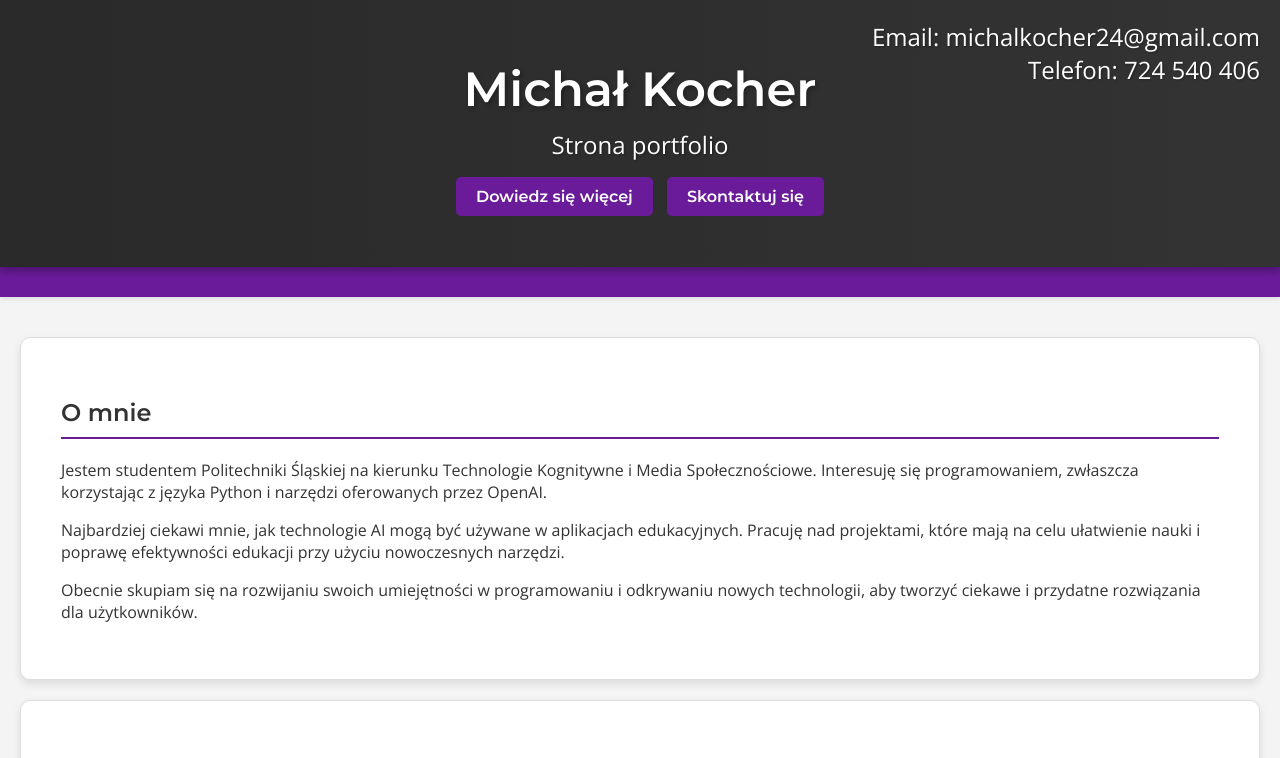
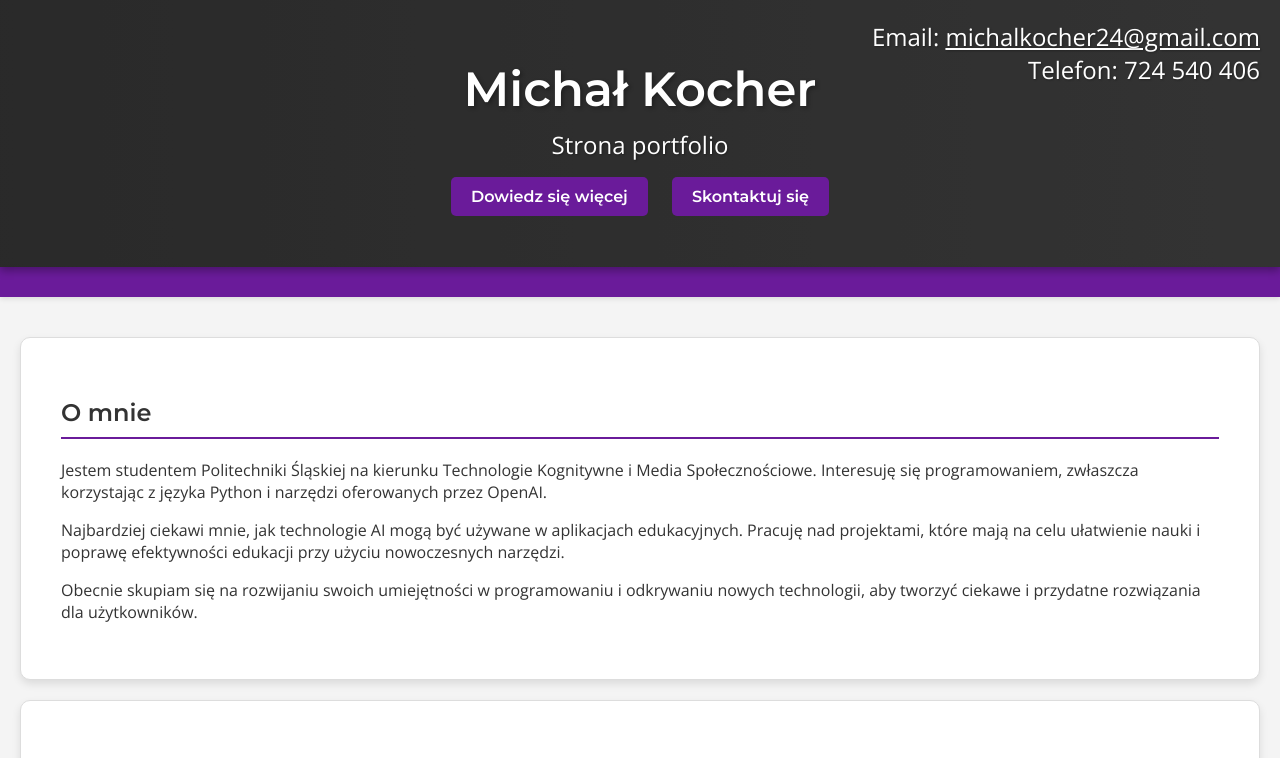
Before and after one commit to Mikele-Kochas/Strona-portfolio, a plain HTML site: page index.html in a window 1280 px wide. In both pictures the pointer is over the link 1102 px from the left and 36 px from the top of the page. Shown: the top 758 px of the page. Drawn offline with nearby package versions, Linux system fonts and the light colour scheme.

Commit message:
Update styles.css

```diff
--- a/styles.css
+++ b/styles.css
@@ -62,7 +62,7 @@ header p {
     font-family: 'Montserrat', sans-serif;
     font-weight: 600;
     transition: background-color 0.3s, transform 0.3s;
-    margin: 0 5px;
+    margin: 0 10px;
 }
 
 .cta-buttons a:hover {
@@ -88,7 +88,7 @@ header p {
     text-decoration: none;
 }
 
-contact-info a:hover {
+.contact-info a:hover {
     text-decoration: underline;
 }
 
```
